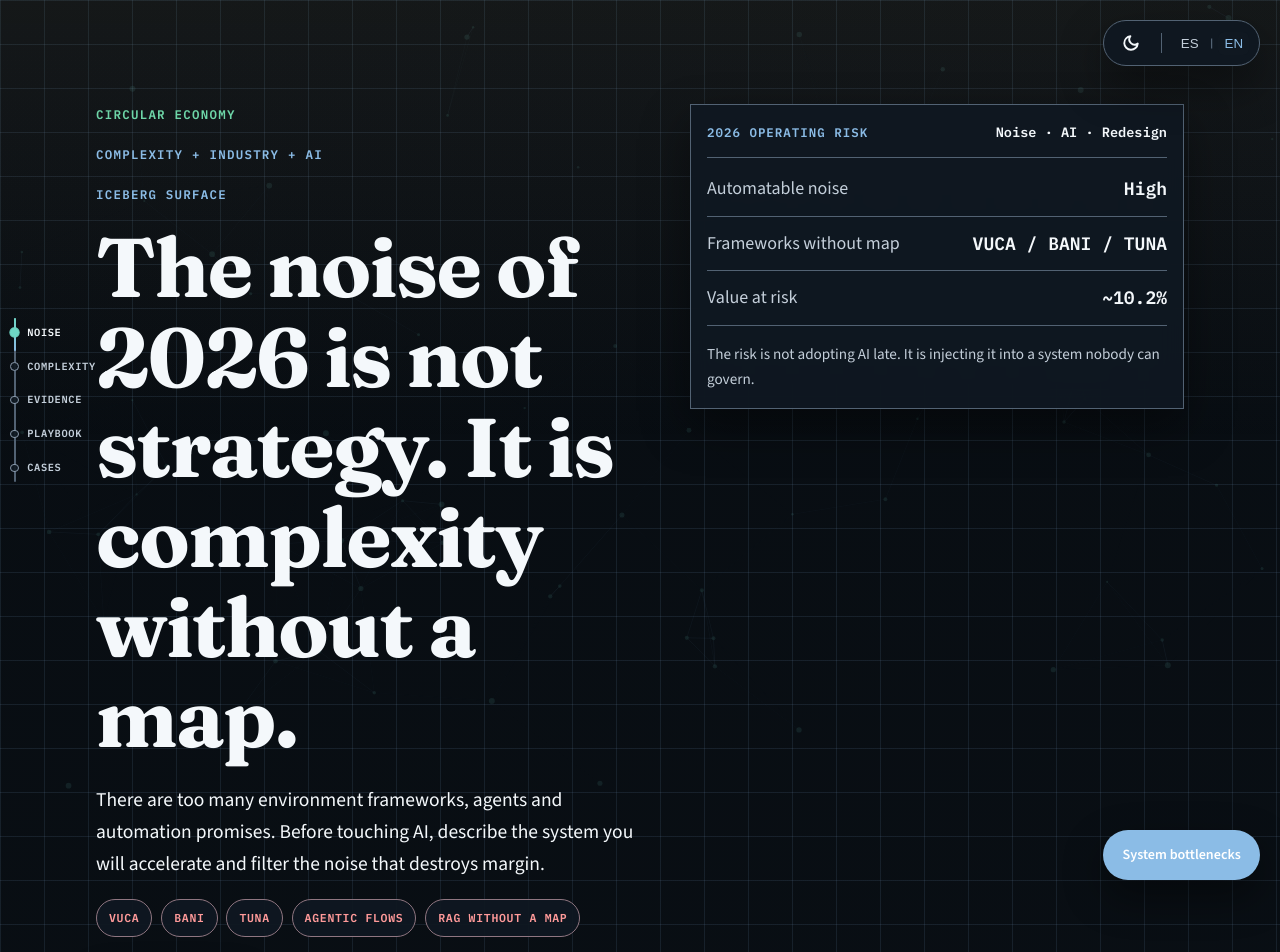
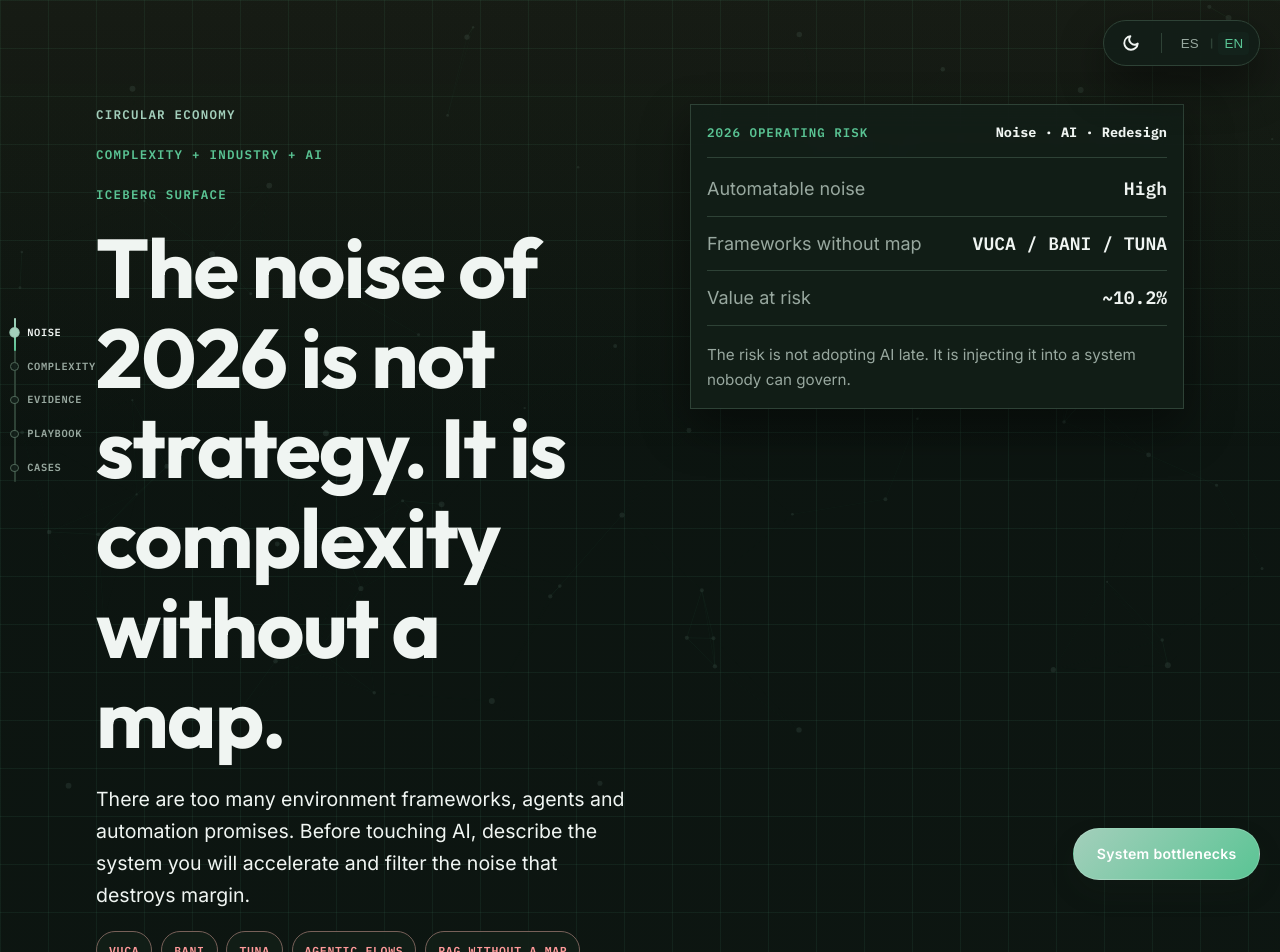
Before and after one commit to willkwolf/Thinking-as-a-Service, a React (Vite) app: page / in a window 1280 px wide. Shown: the top 952 px of the page. Built offline with nearby package versions, Linux system fonts and the light colour scheme.

Commit message:
feat: implement corporate consulting metrics and aesthetics spec

```diff
--- a/index.html
+++ b/index.html
@@ -13,7 +13,7 @@
     <link rel="preconnect" href="https://fonts.googleapis.com" />
     <link rel="preconnect" href="https://fonts.gstatic.com" crossorigin />
     <link
-      href="https://fonts.googleapis.com/css2?family=Fraunces:opsz,wght@9..144,500;9..144,700&family=IBM+Plex+Mono:wght@500;600&family=Source+Sans+3:wght@400;600;700&display=swap"
+      href="https://fonts.googleapis.com/css2?family=Inter:wght@400;500;600;700&family=Outfit:wght@400;500;600;700;800&family=IBM+Plex+Mono:wght@500;600;700&display=swap"
       rel="stylesheet"
     />
     <link rel="preload" href="/Assets/visual-mapping-poster.jpg" as="image" />
--- a/src/components/layout/FloatingCta.css
+++ b/src/components/layout/FloatingCta.css
@@ -8,15 +8,17 @@
   align-items: center;
   justify-content: center;
   min-height: 2.85rem;
-  padding: 0.85rem 1.2rem;
+  padding: 0.85rem 1.4rem;
   border-radius: 999px;
-  background: var(--blueprint);
+  background: linear-gradient(135deg, var(--signal), var(--blueprint));
   color: #fff;
   font-weight: 600;
   font-size: 0.88rem;
+  letter-spacing: 0.02em;
   text-decoration: none;
-  box-shadow: 0 1rem 2.5rem var(--shadow);
-  transition: bottom 0.35s ease, transform 0.2s ease, background 0.2s ease;
+  box-shadow: 0 0.8rem 1.6rem rgba(26, 38, 29, 0.15);
+  border: 1px solid color-mix(in srgb, #fff 15%, transparent);
+  transition: bottom 0.35s ease, transform 0.25s ease, background 0.25s ease, box-shadow 0.25s ease;
   white-space: nowrap;
   max-width: calc(100vw - 2rem);
 }
@@ -26,8 +28,10 @@
 }
 
 .floating-cta:hover {
-  background: var(--signal);
+  background: linear-gradient(135deg, var(--blueprint), var(--signal));
+  box-shadow: 0 1.2rem 2.4rem rgba(26, 38, 29, 0.25);
   transform: translateX(-50%) translateY(-2px);
+  border-color: var(--amber);
 }
 
 @media (min-width: 700px) {
--- a/src/components/sections/SignalLayer.tsx
+++ b/src/components/sections/SignalLayer.tsx
@@ -17,7 +17,15 @@ export function SignalLayer() {
 
         <Reveal delay={0.1}>
           <article className="signal-lead panel" id="equipo">
-            <img src={signalLead.photo} alt={signalLead.name} loading="lazy" decoding="async" />
+            <div className="signal-lead__metrics">
+              {signalLead.metrics?.map((metric, idx) => (
+                <div key={idx} className="metric-card">
+                  <span className="metric-value">{metric.value}</span>
+                  <span className="metric-label">{metric.label}</span>
+                  <p className="metric-desc">{metric.desc}</p>
+                </div>
+              ))}
+            </div>
             <div className="signal-lead__body">
               <span className="signal-lead__role">{signalLead.role}</span>
               <h3>{signalLead.name}</h3>
--- a/src/components/ui/CemstwoGraph.css
+++ b/src/components/ui/CemstwoGraph.css
@@ -101,15 +101,15 @@
   flex-direction: column;
   gap: 1.25rem;
   padding: 1.5rem;
-  background: rgba(var(--panel-rgb, 15, 23, 42), 0.55);
+  background: color-mix(in srgb, var(--bg-strong) 85%, transparent);
   backdrop-filter: blur(12px);
   -webkit-backdrop-filter: blur(12px);
   border: 1px solid var(--line-strong);
-  border-radius: var(--radius-md, 8px);
+  border-radius: var(--radius);
   min-height: 240px;
   justify-content: center;
   transition: all 0.3s ease;
-  box-shadow: 0 8px 32px -8px rgba(0, 0, 0, 0.3);
+  box-shadow: 0 8px 32px -8px var(--shadow);
 }
 
 .cemstwo-detail__header {
--- a/src/components/ui/PlaybookCards.css
+++ b/src/components/ui/PlaybookCards.css
@@ -20,6 +20,12 @@
   color: inherit;
   text-align: left;
   cursor: pointer;
+  transition: background 0.25s ease;
+}
+
+.playbook-card__toggle:hover,
+.playbook-card--open .playbook-card__toggle {
+  background: color-mix(in srgb, var(--blueprint) 5%, transparent);
 }
 
 .playbook-card__static {
--- a/src/content/site.ts
+++ b/src/content/site.ts
@@ -296,6 +296,11 @@ export const siteContent = {
       photo: `${import.meta.env.BASE_URL}Assets/equipo/espada.png`,
       quote:
         'Reduce ambigüedad donde otros solo ven caos. Contrasta narrativa ejecutiva contra estructura observable antes de acelerar con IA.',
+      metrics: [
+        { value: '20+', label: 'Años de Experiencia', desc: 'En consultoría de alta dirección, diseño organizacional y modelado de complejidad.' },
+        { value: '10+', label: 'Países Impactados', desc: 'Auditorías operativas e intervenciones estratégicas en América Latina y Europa.' },
+        { value: '50+', label: 'Organizaciones', desc: 'Corporaciones complejas, entidades industriales y Pymes guiadas hacia la simplicidad.' }
+      ],
     },
     caseStudy: {
       eyebrow: 'Caso de uso',
@@ -573,6 +578,11 @@ export const siteContent = {
       photo: `${import.meta.env.BASE_URL}Assets/equipo/espada.png`,
       quote:
         'Reduces ambiguity where others only see chaos. Tests executive narrative against observable structure before accelerating with AI.',
+      metrics: [
+        { value: '20+', label: 'Years of Experience', desc: 'In senior management consulting, organizational design, and complexity modeling.' },
+        { value: '10+', label: 'Countries Served', desc: 'Operational audits and strategic interventions across Latin America and Europe.' },
+        { value: '50+', label: 'Organizations', desc: 'Complex corporations, industrial entities, and SMEs guided towards simplicity.' }
+      ],
     },
     caseStudy: {
       eyebrow: 'Use case',
--- a/src/styles/global.css
+++ b/src/styles/global.css
@@ -19,7 +19,7 @@ body {
     linear-gradient(var(--grid-line) 1px, transparent 1px),
     linear-gradient(90deg, var(--grid-line) 1px, transparent 1px),
     linear-gradient(160deg, var(--bg) 0%, var(--bg-strong) 100%);
-  background-size: 44px 44px, 44px 44px, auto;
+  background-size: 48px 48px, 48px 48px, auto;
   color: var(--ink);
   font-family: var(--font-body);
   font-size: var(--step-0);
@@ -149,33 +149,38 @@ p {
   align-items: center;
   justify-content: center;
   min-height: 2.85rem;
-  padding: 0.9rem 1.15rem;
+  padding: 0.9rem 1.4rem;
   border-radius: var(--radius);
   font-weight: 600;
   font-size: 0.95rem;
+  letter-spacing: 0.02em;
   text-decoration: none;
-  transition: transform 0.2s ease, background 0.2s ease, border-color 0.2s ease;
+  transition: transform 0.25s ease, background 0.25s ease, border-color 0.25s ease, box-shadow 0.25s ease;
 }
 
 .btn-primary {
-  background: var(--blueprint);
+  background: linear-gradient(135deg, var(--signal), var(--blueprint));
   color: #fff;
-  box-shadow: 0 1rem 2rem var(--shadow);
+  border: 1px solid color-mix(in srgb, #fff 15%, transparent);
+  box-shadow: 0 0.8rem 1.6rem rgba(26, 38, 29, 0.15);
 }
 
 .btn-secondary {
   border: 1px solid var(--line-strong);
-  background: var(--panel);
+  background: transparent;
   color: var(--ink);
 }
 
 .btn-primary:hover {
-  background: var(--signal);
+  background: linear-gradient(135deg, var(--blueprint), var(--signal));
+  box-shadow: 0 1.2rem 2.4rem rgba(26, 38, 29, 0.25);
   transform: translateY(-2px);
+  border-color: var(--amber);
 }
 
 .btn-secondary:hover {
-  border-color: var(--ink);
+  border-color: var(--amber);
+  background: color-mix(in srgb, var(--amber) 8%, transparent);
   transform: translateY(-2px);
 }
 
--- a/src/styles/tokens.css
+++ b/src/styles/tokens.css
@@ -1,24 +1,24 @@
 :root {
   color-scheme: light;
-  --bg: #f4f7fb;
-  --bg-strong: #e7edf5;
-  --panel: rgba(255, 255, 255, 0.92);
+  --bg: #f5f7f4;
+  --bg-strong: #e8ebd8;
+  --panel: rgba(255, 255, 255, 0.88);
   --panel-solid: #ffffff;
-  --ink: #071421;
-  --muted: #425466;
-  --line: #b8c3cf;
-  --line-strong: #6d7d8f;
-  --blueprint: #153a5b;
-  --signal: #0f766e;
-  --circular: #1a5c4a;
-  --sand: #c4a574;
-  --amber: #b86100;
+  --ink: #1a261d;
+  --muted: #4a574d;
+  --line: #c2ccb9;
+  --line-strong: #75846c;
+  --blueprint: #1f6b4d;
+  --signal: #2b4737;
+  --circular: #2b4737;
+  --sand: #d1b894;
+  --amber: #b37e22;
   --danger: #a33131;
   --good: #1f7a4d;
-  --shadow: rgba(9, 30, 48, 0.14);
-  --grid-line: rgba(21, 58, 91, 0.1);
-  --font-body: 'Source Sans 3', system-ui, sans-serif;
-  --font-display: 'Fraunces', Georgia, serif;
+  --shadow: rgba(26, 38, 29, 0.08);
+  --grid-line: rgba(31, 107, 77, 0.08);
+  --font-body: 'Inter', system-ui, sans-serif;
+  --font-display: 'Outfit', 'Inter', sans-serif;
   --font-mono: 'IBM Plex Mono', Consolas, monospace;
   --step-0: 1.0625rem;
   --step-1: 1.22rem;
@@ -26,29 +26,29 @@
   --step-3: 2.05rem;
   --step-4: 2.85rem;
   --step-5: 3.4rem;
-  --radius: 0.35rem;
+  --radius: 0.25rem;
   --layer-pad: 5.8rem 1.05rem 4.4rem;
 }
 
 :root[data-time-mode='rest'] {
   color-scheme: dark;
-  --bg: #080d12;
-  --bg-strong: #101821;
-  --panel: rgba(15, 24, 33, 0.94);
+  --bg: #0c1410;
+  --bg-strong: #13221b;
+  --panel: rgba(18, 30, 24, 0.9);
   --panel-solid: #121d27;
-  --ink: #f4f8fb;
-  --muted: #c4cfda;
-  --line: #526273;
-  --line-strong: #8a9aac;
-  --blueprint: #8bbce6;
-  --signal: #6ed6c4;
-  --circular: #6ed6a8;
-  --sand: #e8c992;
-  --amber: #f0b45f;
+  --ink: #f0f5f2;
+  --muted: #98a89f;
+  --line: #2e4236;
+  --line-strong: #506859;
+  --blueprint: #5ac494;
+  --signal: #a3cfbb;
+  --circular: #a3cfbb;
+  --sand: #c09d57;
+  --amber: #e0a943;
   --danger: #ff9a9a;
   --good: #9be3b7;
-  --shadow: rgba(0, 0, 0, 0.42);
-  --grid-line: rgba(139, 188, 230, 0.11);
+  --shadow: rgba(0, 0, 0, 0.45);
+  --grid-line: rgba(90, 196, 148, 0.08);
 }
 
 @media (min-width: 700px) {
```
Also changed, not shown: src/components/sections/SignalLayer.css (+49 -66 lines).
